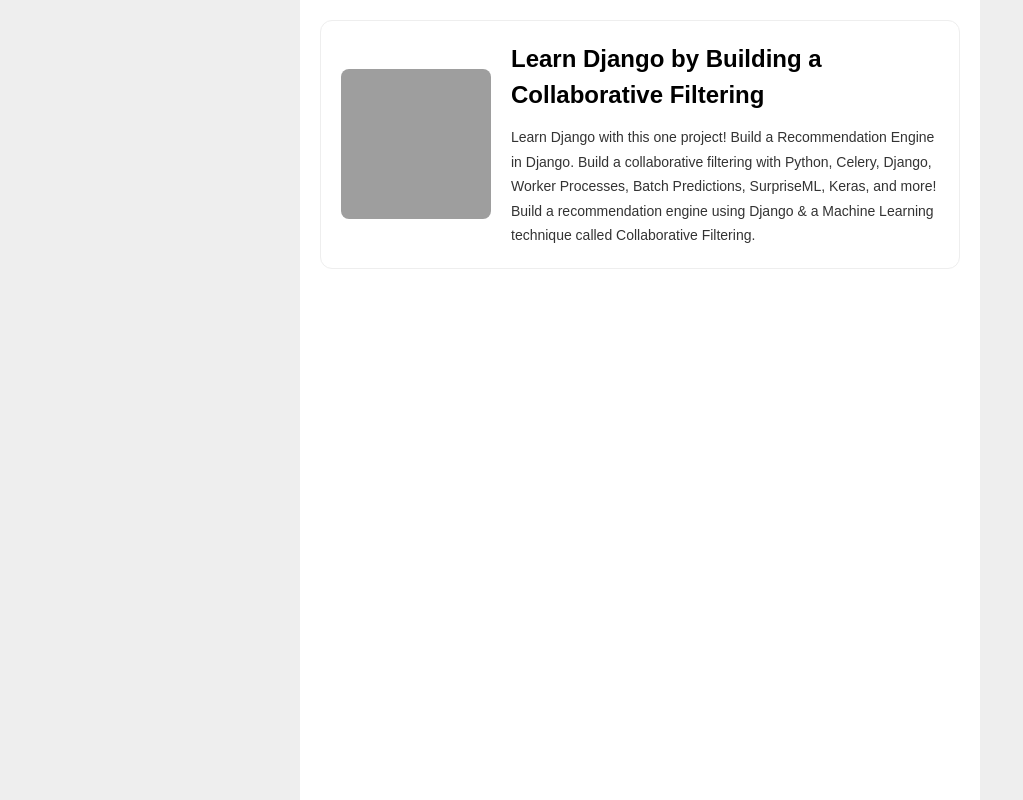
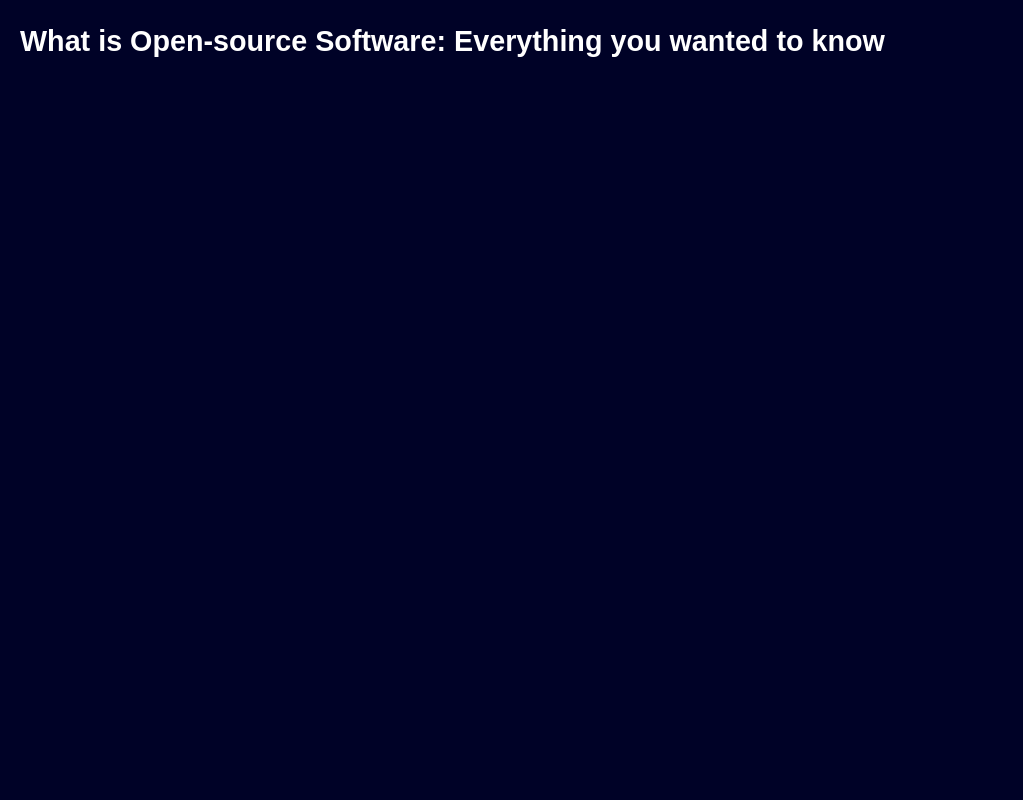
Before and after one commit to evondev/youtube-code, a website built with Vite: page index.html in a window 1280 px wide. Shown: the whole page, without its empty margins (0-1023 px from the left). Built offline with nearby package versions, Linux system fonts and the light colour scheme; grey boxes are pictures that could not be loaded.

Commit message:
add min max clamp code

```diff
--- a/index.html
+++ b/index.html
@@ -14,31 +14,8 @@
     <link rel="stylesheet" href="./style.css" />
   </head>
   <body>
-    <div class="wrapper">
-      <div class="sidebar"></div>
-      <main class="main">
-        <div class="article">
-          <div class="article-image">
-            <img
-              src="https://images.unsplash.com/photo-1517336714731-489689fd1ca8?ixlib=rb-4.0.3&ixid=MnwxMjA3fDB8MHxwaG90by1wYWdlfHx8fGVufDB8fHx8&auto=format&fit=crop&w=1452&q=80"
-              alt=""
-            />
-          </div>
-          <div class="article-content">
-            <h3 class="article-title">
-              Learn Django by Building a Collaborative Filtering
-            </h3>
-            <p class="article-desc">
-              Learn Django with this one project! Build a Recommendation Engine
-              in Django. Build a collaborative filtering with Python, Celery,
-              Django, Worker Processes, Batch Predictions, SurpriseML, Keras,
-              and more! Build a recommendation engine using Django & a Machine
-              Learning technique called Collaborative Filtering.
-            </p>
-          </div>
-        </div>
-      </main>
-      <div class="sidebar"></div>
-    </div>
+    <h1 class="heading">
+      What is Open-source Software: Everything you wanted to know
+    </h1>
   </body>
 </html>
--- a/style.css
+++ b/style.css
@@ -33,82 +33,41 @@
   font-size: 16px;
   line-height: 1;
   font-family: "DM sans", sans-serif;
+  background-color: #000227;
+  padding: 20px;
 }
-.wrapper {
-  display: grid;
-  grid-template-columns: 300px minmax(0, 1fr) 300px;
-  height: 100vh;
-}
-.sidebar {
-  width: 100%;
-  background-color: #eee;
-}
-.main {
-  padding: 20px;
-  container-type: inline-size;
-  container-name: main;
-}
-.article {
-  display: flex;
-  align-items: center;
-  gap: 20px;
-  padding: 20px;
-  border: 1px solid #eee;
-  border-radius: 12px;
-  /* flex-direction: column; */
-}
-.article-image {
-  flex: 0 0 150px;
-  aspect-ratio: 1/1;
-  width: 100%;
-  overflow: hidden;
-}
-.article-image img {
-  width: 100%;
-  height: 100%;
-  object-fit: cover;
+.boxed {
+  height: 200px;
+  /* width: 200px; */
+  /* width: min(500px, 100%); */
+  /* width: min(200px, 895px); */
+  /* width: min(value1, value2) */
+  /* width: max(value1, value2); */
+  /* width: max(100%, 320px); */
+  /* width: max(500px, 1400px); */
+  /* width: max(500px, 442px); */
+  /* width: clamp(min, between, max); */
+  width: clamp(300px, 50vw, 500px);
+  /* width: max(500px, min(50vw, 100%)) */
+  /* width: max(500px, min(720px, 1400px)) */
+  /* width: max(500px, 720px) */
+  /* width: 720px */
+  background-image: linear-gradient(to right, #2cccff, #20e3b2);
   border-radius: 8px;
 }
-.article-content {
-  display: flex;
-  flex-direction: column;
-  gap: 12px;
-}
-.article-title {
-  font-weight: 600;
-  font-size: 24px;
+/* @media screen and (max-width: 767.98px) {
+  .boxed {
+    width: 100%;
+  }
+} */
+.heading {
+  color: white;
+  font-size: clamp(1.25rem, 1.08rem + 0.895vw, 1.875rem);
+  font-weight: bold;
   line-height: 1.5;
 }
-.article-desc {
-  font-size: 14px;
-  line-height: 1.75;
-  color: #333;
-}
-@container main (max-width: 500px) {
-  .article {
-    flex-direction: column;
-  }
-}
-/* @media screen and (max-width: 1228px) {
-  .article {
-    flex-direction: column;
-  }
-}
-@media screen and (max-width: 907px) {
-  .article {
-    flex-direction: row;
-  }
-}
-@media screen and (max-width: 600px) {
-  .article {
-    flex-direction: column;
+/* @media screen and (max-width: 767.98px) {
+  .heading {
+    font-size: 20px;
   }
 } */
-@media screen and (max-width: 1023px) {
-  .wrapper {
-    display: block;
-  }
-  .sidebar {
-    display: none;
-  }
-}
```
